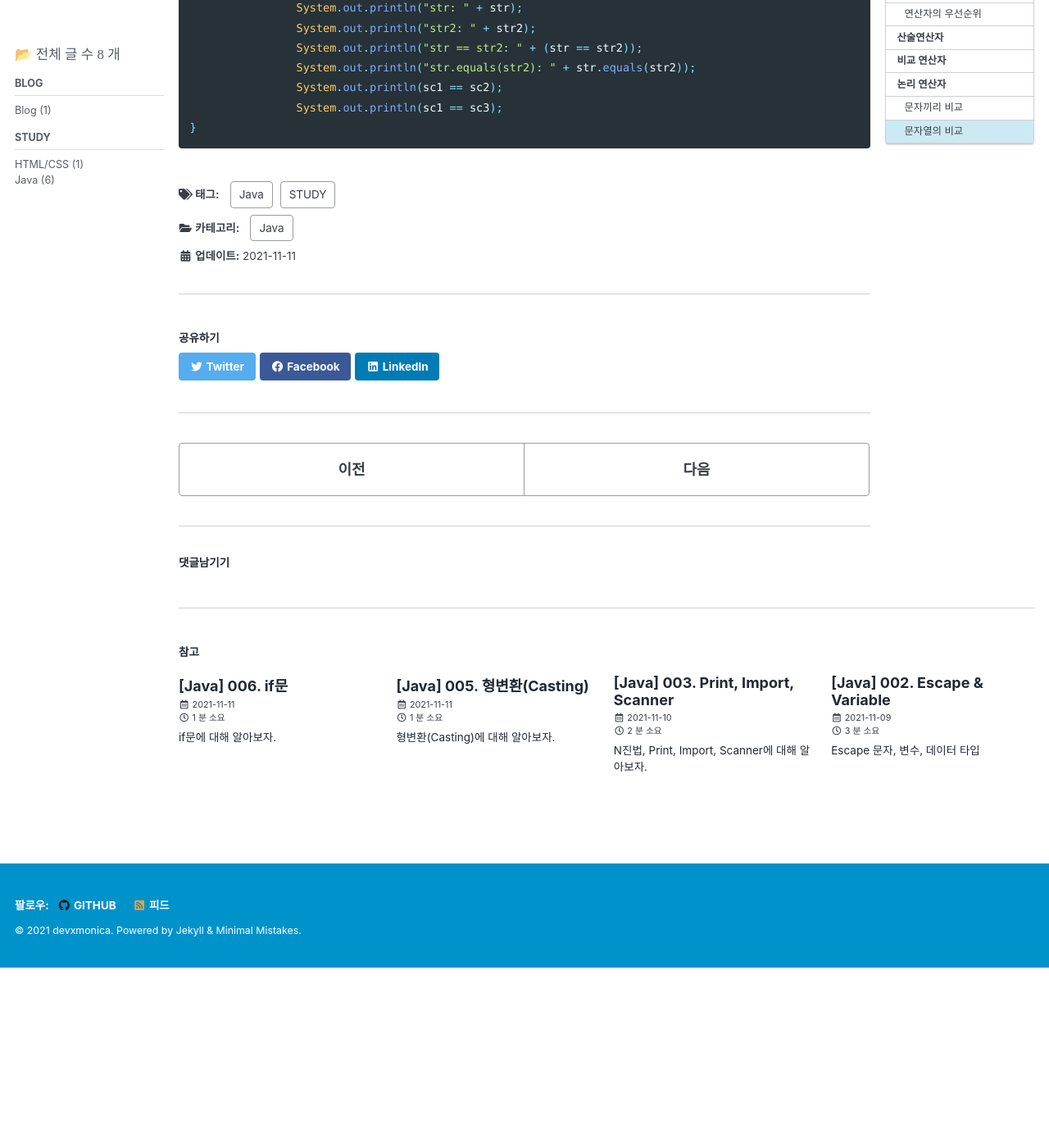
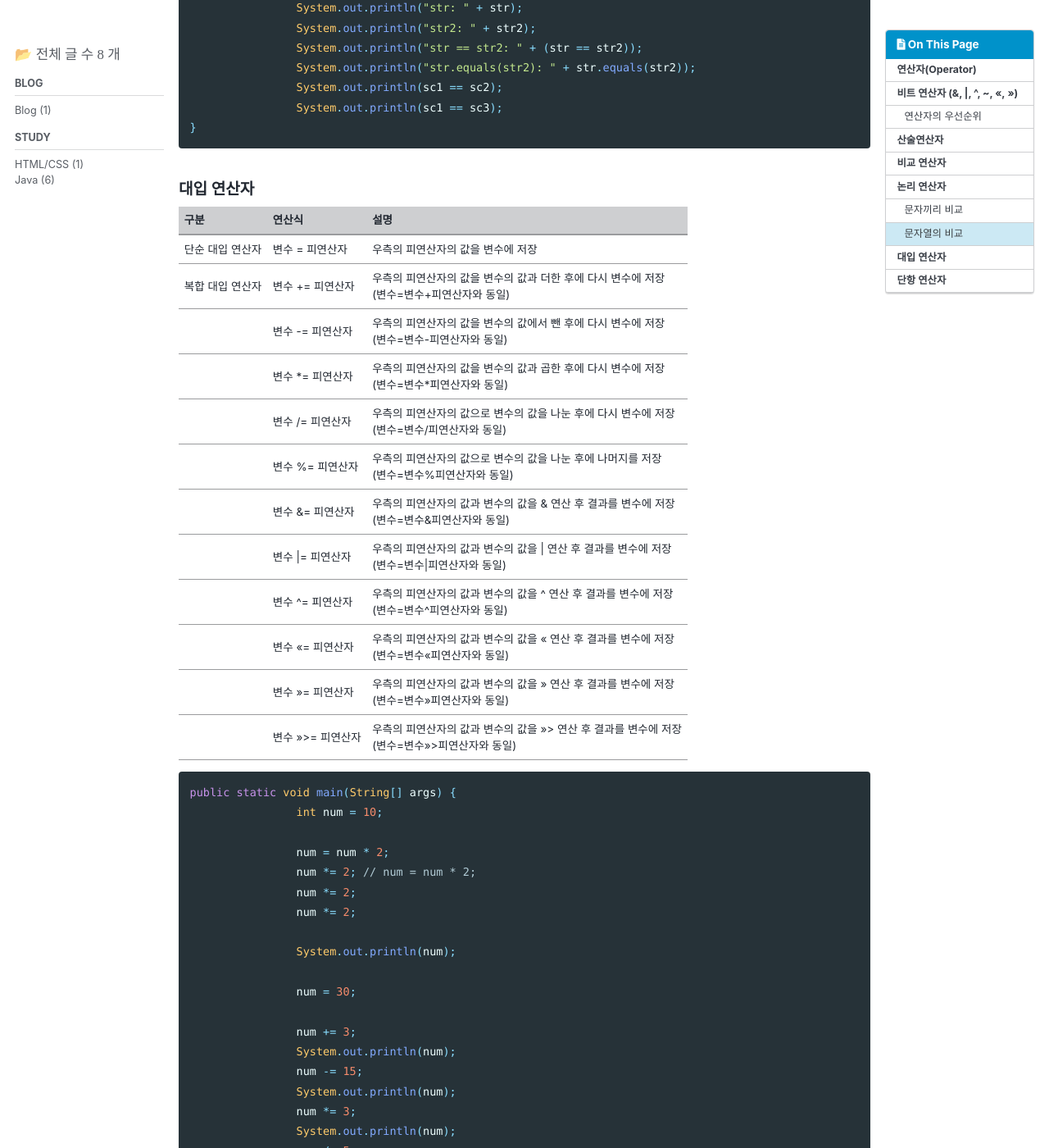
Before and after one commit to devxmonica/devxmonica.github.io, a Jekyll site: the page built from _posts/2021-11-11-6th-posting.md, in a window 1280 px wide and 1400 px high, scrolled down 4920 px. Shown: the whole window at 82% size. Built offline with Jekyll 4.4.1, drawn with Linux system fonts in a browser that asks for light colours; cached includes are drawn as plain includes; comment, search, counter and statistics services are not loaded; before the commit the page ends 6100 px from its top, so only the background shows below that; some of the changed text lies outside the part shown.

Commit message:
대입 연산자 추가

````diff
--- a/_posts/2021-11-11-6th-posting.md
+++ b/_posts/2021-11-11-6th-posting.md
@@ -216,3 +216,76 @@ import java.util.Scanner;
 		System.out.println(sc1 == sc3);
 }
 ```
+
+#### 대입 연산자
+
+| 구분             | 연산식             | 설명                                                         |
+| ---------------- | ------------------ | ------------------------------------------------------------ |
+| 단순 대입 연산자 | 변수 = 피연산자    | 우측의 피연산자의 값을 변수에 저장                           |
+| 복합 대입 연산자 | 변수 += 피연산자   | 우측의 피연산자의 값을 변수의 값과 더한 후에 다시 변수에 저장<br />(변수=변수+피연산자와 동일) |
+|                  | 변수 -= 피연산자   | 우측의 피연산자의 값을 변수의 값에서 뺀 후에 다시 변수에 저장<br />(변수=변수-피연산자와 동일) |
+|                  | 변수 *= 피연산자   | 우측의 피연산자의 값을 변수의 값과 곱한 후에 다시 변수에 저장<br />(변수=변수*피연산자와 동일) |
+|                  | 변수 /= 피연산자   | 우측의 피연산자의 값으로 변수의 값을 나눈 후에 다시 변수에 저장<br />(변수=변수/피연산자와 동일) |
+|                  | 변수 %= 피연산자   | 우측의 피연산자의 값으로 변수의 값을 나눈 후에 나머지를 저장<br />(변수=변수%피연산자와 동일) |
+|                  | 변수 &= 피연산자   | 우측의 피연산자의 값과 변수의 값을 & 연산 후 결과를 변수에 저장<br />(변수=변수&피연산자와 동일) |
+|                  | 변수 \|= 피연산자  | 우측의 피연산자의 값과 변수의 값을 \| 연산 후 결과를 변수에 저장<br />(변수=변수\|피연산자와 동일) |
+|                  | 변수 ^= 피연산자   | 우측의 피연산자의 값과 변수의 값을 ^ 연산 후 결과를 변수에 저장<br />(변수=변수^피연산자와 동일) |
+|                  | 변수 <<= 피연산자  | 우측의 피연산자의 값과 변수의 값을 << 연산 후 결과를 변수에 저장<br />(변수=변수<<피연산자와 동일) |
+|                  | 변수 >>= 피연산자  | 우측의 피연산자의 값과 변수의 값을 >> 연산 후 결과를 변수에 저장<br />(변수=변수>>피연산자와 동일) |
+|                  | 변수 >>>= 피연산자 | 우측의 피연산자의 값과 변수의 값을 >>> 연산 후 결과를 변수에 저장<br />(변수=변수>>>피연산자와 동일) |
+
+```java
+public static void main(String[] args) {
+		int num = 10;
+
+		num = num * 2;
+		num *= 2; // num = num * 2;
+		num *= 2;
+		num *= 2;
+
+		System.out.println(num);
+
+		num = 30;
+
+		num += 3;
+		System.out.println(num);
+		num -= 15;
+		System.out.println(num);
+		num *= 3;
+		System.out.println(num);
+		num /= 5;
+		System.out.println(num);
+		num %= 3;
+		System.out.println(num);
+}
+```
+
+#### 단항 연산자
+
+- 1씩 누적시키는 연산을 더 줄여서 표현한 연산이다.
+
+- **증가 연산자(++)** 피연산자의 값을 1 증가시킨다.
+- **감소 연산자(--)** 피연산자의 값을 1 감소시킨다.
+
+| 타입             | 설명                               | 사용예   |
+| ---------------- | ---------------------------------- | -------- |
+| 전위형 (prefix)  | 값이 참조되기 **전에** 증가시킨다. | j = ++i; |
+| 후위형 (postfix) | 값이 참조된 **후에** 증가시킨다.   | j = i++; |
+
+```java
+	public static void main(String[] args) {
+		int num = 10;
+
+		System.out.println(num += 7);
+		System.out.println(num += 1);
+
+		System.out.println("-----------------------------");
+
+		num = 10;
+
+		System.out.println(++num);
+		System.out.println(num--);
+		System.out.println(--num);
+		System.out.println(num++);
+	}
+```
````
Also changed, not shown: other parts of _posts/2021-11-11-6th-posting.md (+1 -1 lines).
